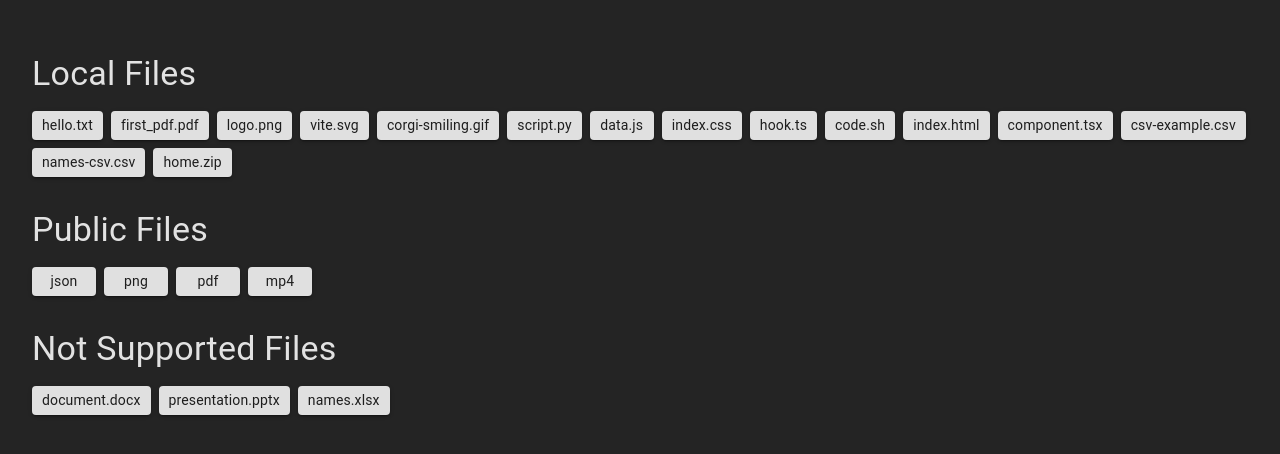
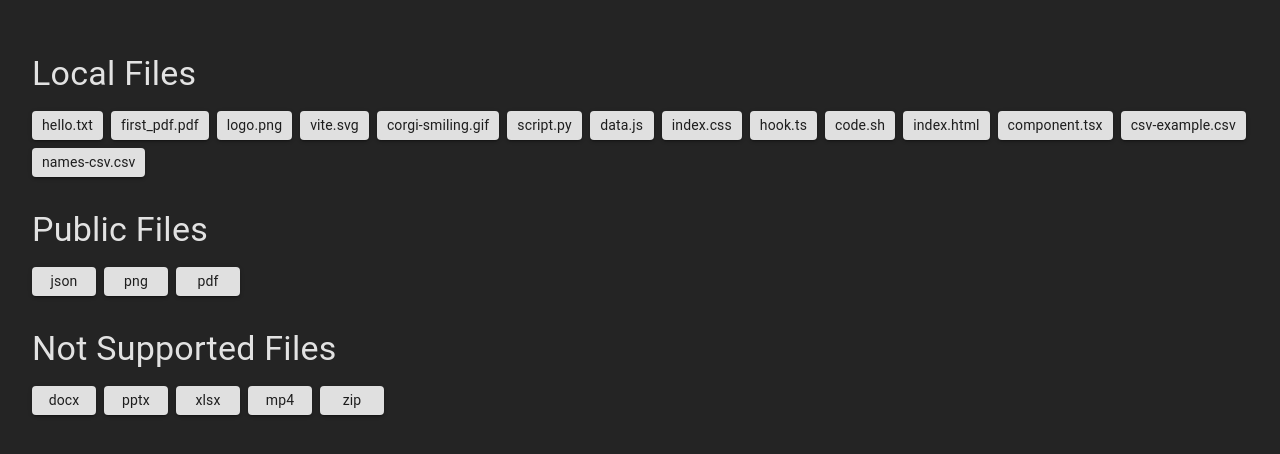
Before and after one commit to EdenDonenfeld/FileDisplayer, a React (Vite) app: page / in a window 1280 px wide. Shown: the part 166-620 px from the top of the page. Built offline with nearby package versions, Linux system fonts and the light colour scheme.

Commit message:
organized app.tsx

```diff
--- a/src/App.tsx
+++ b/src/App.tsx
@@ -1,7 +1,5 @@
 import { FileViewer } from "./components/FileViewer";
 import { Stack, Typography } from "@mui/material";
-
-// docx, pptx, xlsx (MS office) not working with local file urls - only public.
 
 function App() {
   return (
@@ -31,7 +29,6 @@ function App() {
             title="csv-example.csv"
           />
           <FileViewer fileUrl="/files/names-csv.csv" title="names-csv.csv" />
-          <FileViewer fileUrl="/files/home.zip" title="home.zip" />
         </Stack>
       </div>
       <div className="flex flex-col">
@@ -51,10 +48,6 @@ function App() {
             fileUrl="https://raw.githubusercontent.com/mozilla/pdf.js/ba2edeae/web/compressed.tracemonkey-pldi-09.pdf"
             title="pdf"
           />
-          <FileViewer
-            fileUrl="https://commondatastorage.googleapis.com/gtv-videos-bucket/CastVideos/dash/BigBuckBunnyVideo.mp4"
-            title="mp4"
-          />
         </Stack>
       </div>
       <div className="flex flex-col">
@@ -62,12 +55,14 @@ function App() {
           Not Supported Files
         </Typography>
         <Stack direction="row" spacing={1} useFlexGap flexWrap="wrap">
-          <FileViewer fileUrl="/files/document.docx" title="document.docx" />
+          <FileViewer fileUrl="/files/document.docx" title="docx" />
+          <FileViewer fileUrl="/files/presentation.pptx" title="pptx" />
+          <FileViewer fileUrl="/files/names.xlsx" title="xlsx" />
           <FileViewer
-            fileUrl="/files/presentation.pptx"
-            title="presentation.pptx"
+            fileUrl="https://commondatastorage.googleapis.com/gtv-videos-bucket/CastVideos/dash/BigBuckBunnyVideo.mp4"
+            title="mp4"
           />
-          <FileViewer fileUrl="/files/names.xlsx" title="names.xlsx" />
+          <FileViewer fileUrl="/files/home.zip" title="zip" />
         </Stack>
       </div>
     </div>
--- a/src/components/FileContentModal.tsx
+++ b/src/components/FileContentModal.tsx
@@ -31,7 +31,7 @@ export function FileContentModal({
         </Typography>
         <Typography color="textSecondary" variant="body2">
           ייתכן שהקובץ גדול מדי לתצוגה מקדימה, או שהוא מכיל תוכן לא קריא.
-          באפשרותך להוריד את הקובץ.
+          באפשרותך להוריד את הקובץ
         </Typography>
       </div>
     );
```
